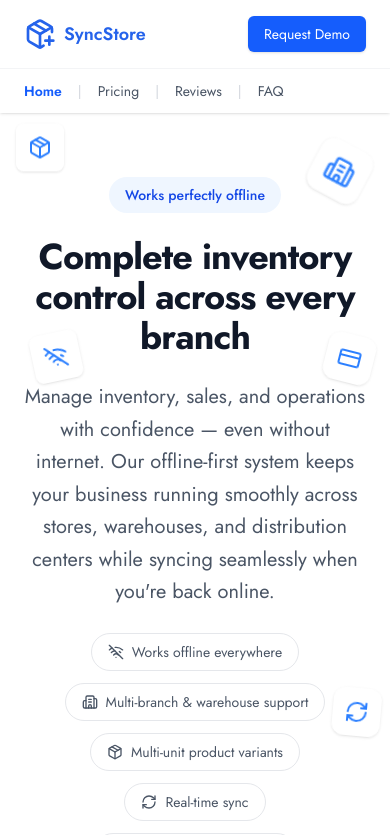
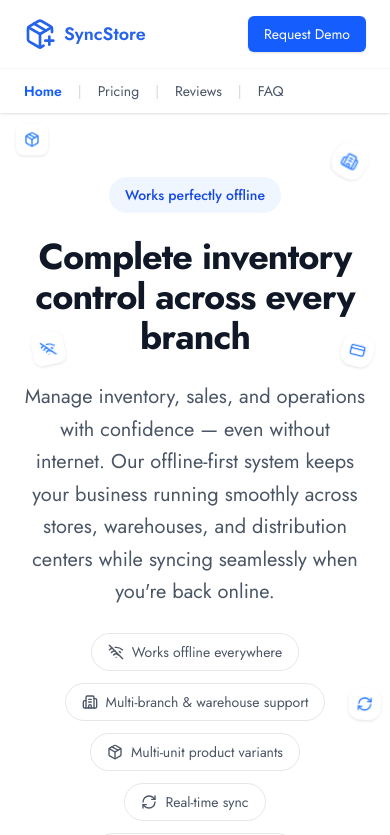
Before and after one commit to FosterSOAsare/syncstore-landing, a Next.js app: page / in a window 390 px wide. Shown: the top 835 px of the page. Built offline with nearby package versions, Linux system fonts and the light colour scheme.

Commit message:
Ui change

```diff
--- a/components/Hero.tsx
+++ b/components/Hero.tsx
@@ -14,7 +14,7 @@ export default function Hero() {
     <section className="relative overflow-hidden bg-white">
       {/* Floating icons */}
       <motion.div
-        className="absolute z-[15] hover:bg-primary text-blue-500 hover:text-white hover:cursor-pointer top-4 md:top-20 left-4 md:left-[8%] p-3 bg-white/80 backdrop-blur-sm rounded-lg shadow-sm"
+        className="absolute z-[15] hover:bg-primary text-blue-500 hover:text-white hover:cursor-pointer top-4 md:top-20 left-4 md:left-[8%] p-2 md:p-3 bg-white/80 backdrop-blur-sm rounded-lg shadow-sm"
         initial={{ opacity: 0, y: -20 }}
         animate={{
           opacity: 1,
@@ -25,10 +25,10 @@ export default function Hero() {
           y: { duration: 3, repeat: Infinity, ease: "easeInOut" },
         }}
       >
-        <Package className="w-6 h-6" />
+        <Package className="w-4 md:w-6 h-4 md:h-6" />
       </motion.div>
       <motion.div
-        className="absolute z-[15] hover:bg-primary text-blue-500 hover:text-white hover:cursor-pointer top-8 md:top-32 right-6 md:right-[15%] p-3 bg-white/80 backdrop-blur-sm rounded-xl shadow-sm rotate-12"
+        className="absolute z-[15] hover:bg-primary text-blue-500 hover:text-white hover:cursor-pointer top-8 md:top-32 right-6 md:right-[15%] p-2 md:p-3 bg-white/80 backdrop-blur-sm rounded-xl shadow-sm rotate-12"
         initial={{ opacity: 0, scale: 0.8 }}
         animate={{
           opacity: 1,
@@ -41,10 +41,10 @@ export default function Hero() {
           rotate: { duration: 4, repeat: Infinity, ease: "easeInOut" },
         }}
       >
-        <Building2 className="w-7 h-7" />
+        <Building2 className="w-4 md:w-6 h-4 md:h-6" />
       </motion.div>
       <motion.div
-        className="absolute z-[15] hover:bg-primary text-blue-500 hover:text-white hover:cursor-pointer top-55 md:top-80 left-8 md:left-[15%] p-3 bg-white/80 backdrop-blur-sm rounded-lg shadow-sm -rotate-12"
+        className="absolute z-[15] hover:bg-primary text-blue-500 hover:text-white hover:cursor-pointer top-55 md:top-80 left-8 md:left-[15%] p-2 md:p-3 bg-white/80 backdrop-blur-sm rounded-lg shadow-sm -rotate-12"
         initial={{ opacity: 0, x: -20 }}
         animate={{
           opacity: 1,
@@ -57,10 +57,10 @@ export default function Hero() {
           y: { duration: 3.5, repeat: Infinity, ease: "easeInOut" },
         }}
       >
-        <WifiOff className="w-6 h-6" />
+        <WifiOff className="w-4 md:w-6 h-4 md:h-6" />
       </motion.div>
       <motion.div
-        className="absolute z-[15] hover:bg-primary text-blue-500 hover:text-white hover:cursor-pointer top-[45%] md:top-[40%] right-2 md:right-[2%] p-3 bg-white/80 backdrop-blur-sm rounded-xl shadow-sm rotate-3"
+        className="absolute z-[15] hover:bg-primary text-blue-500 hover:text-white hover:cursor-pointer top-[45%] md:top-[40%] right-2 md:right-[2%] p-2 md:p-3 bg-white/80 backdrop-blur-sm rounded-xl shadow-sm rotate-3"
         initial={{ opacity: 0, x: 20 }}
         animate={{
           opacity: 1,
@@ -73,11 +73,11 @@ export default function Hero() {
           rotate: { duration: 3.2, repeat: Infinity, ease: "easeInOut" },
         }}
       >
-        <RefreshCw className="w-6 h-6" />
+        <RefreshCw className="w-4 md:w-6 h-4 md:h-6" />
       </motion.div>
 
       <motion.div
-        className="absolute z-[15] hover:bg-primary text-blue-500 hover:text-white hover:cursor-pointer top-[17%] md:top-[25%] right-4 md:right-[15%] p-3 bg-white/80 backdrop-blur-sm rounded-xl shadow-sm rotate-6"
+        className="absolute z-[15] hover:bg-primary text-blue-500 hover:text-white hover:cursor-pointer top-[17%] md:top-[25%] right-4 md:right-[15%] p-2 md:p-3 bg-white/80 backdrop-blur-sm rounded-xl shadow-sm rotate-6"
         initial={{ opacity: 0, y: -20 }}
         animate={{
           opacity: 1,
@@ -90,7 +90,7 @@ export default function Hero() {
           rotate: { duration: 3.8, repeat: Infinity, ease: "easeInOut" },
         }}
       >
-        <CreditCard className="w-6 h-6" />
+        <CreditCard className="w-4 md:w-6 h-4 md:h-6" />
       </motion.div>
 
       <div className="max-w-7xl mx-auto px-6 py-16 lg:py-24 flex flex-col justify-center items-center gap-16 relative z-10">
```
